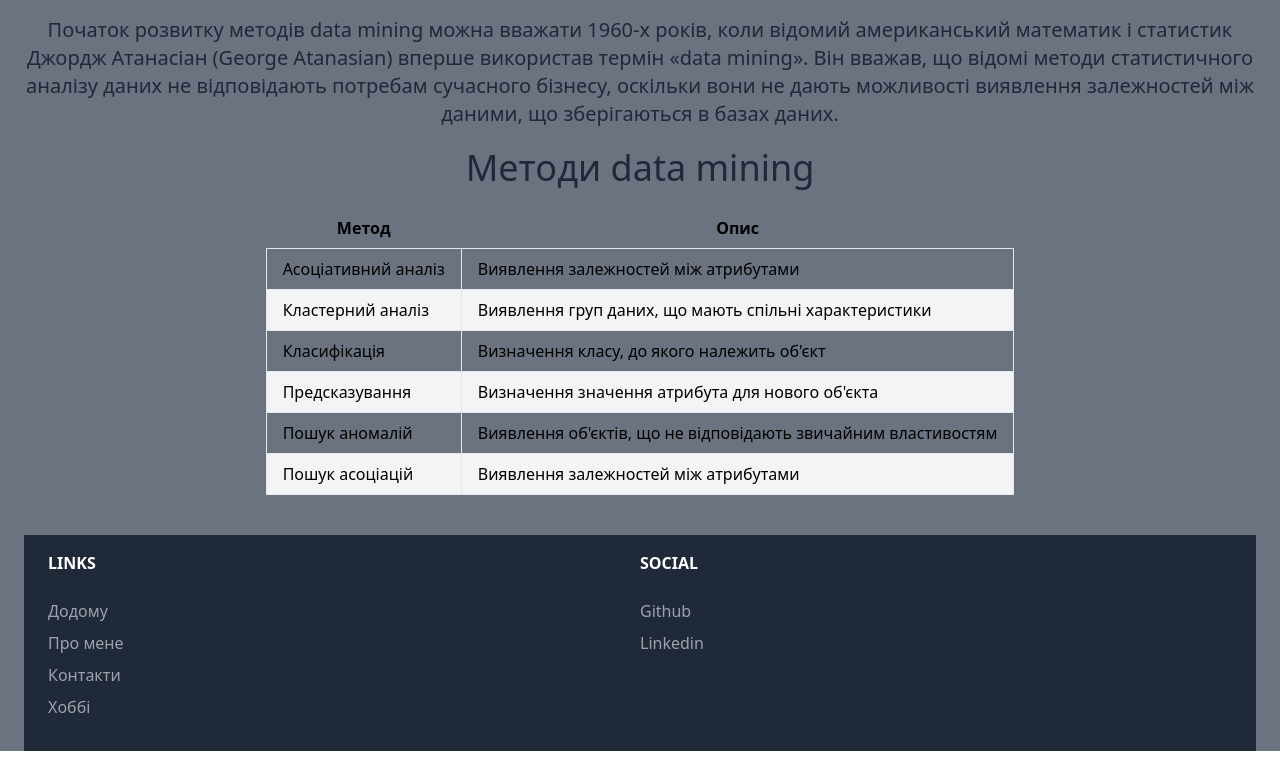
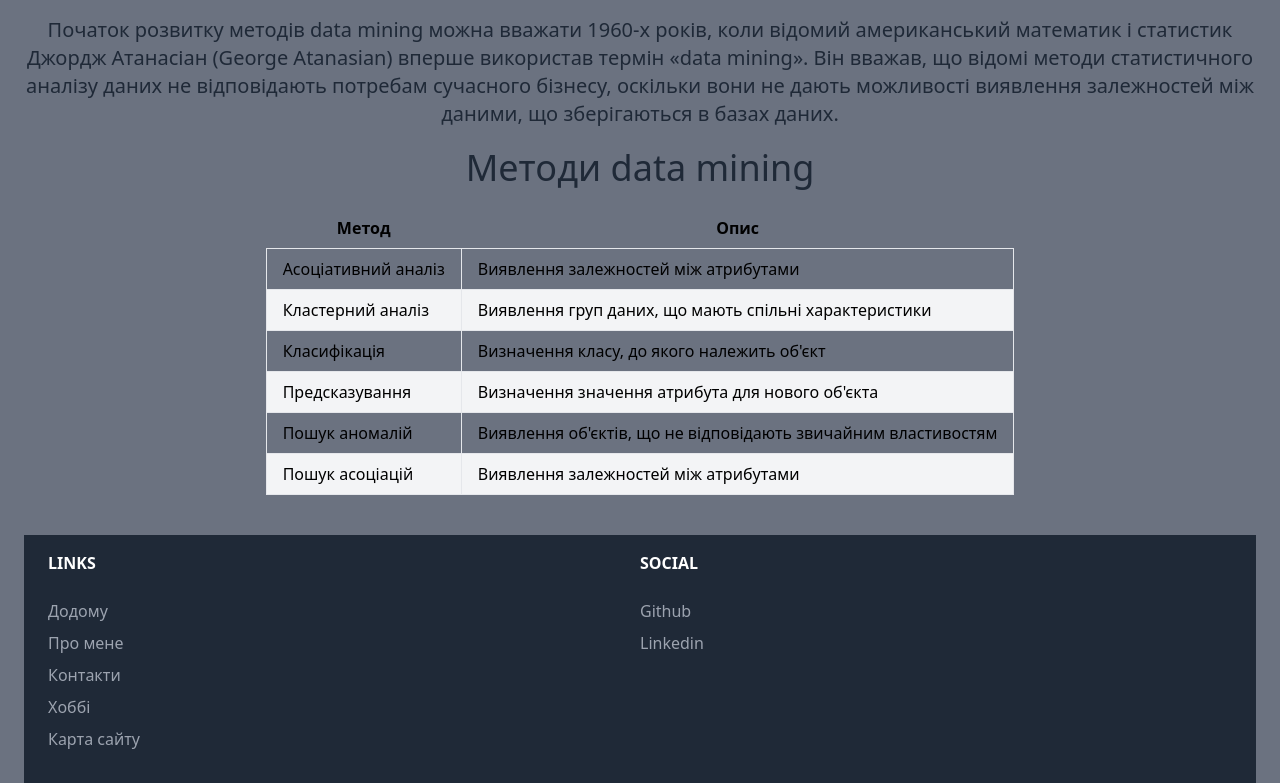
Before and after one commit to Miskannn/UniversControlWork, a Gatsby site: page / in a window 1280 px wide. Shown: the part 604-1387 px from the top of the page. Before the commit the page ends 1355 px from the top, so only its background shows below. Built offline with nearby package versions, Linux system fonts and the light colour scheme; Gatsby itself is replaced by a stand-in of ours.

Commit message:
add link on sitemap to footer

```diff
--- a/src/components/Footer.tsx
+++ b/src/components/Footer.tsx
@@ -21,6 +21,9 @@ const Footer = () => {
                             <li className="mt-2">
                                 <a href="/hobby" className="text-gray-400 hover:text-gray-200 hover:underline">Хоббі</a>
                             </li>
+                            <li className="mt-2">
+                                <a href="/sitemap" className="text-gray-400 hover:text-gray-200 hover:underline">Карта сайту</a>
+                            </li>
                         </ul>
                     </div>
                     <div className="w-full md:w-1/2 text-center md:text-left ">
```
